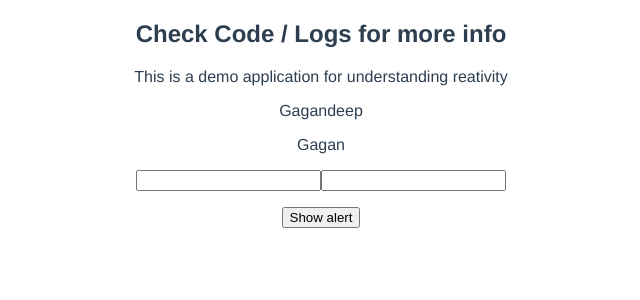
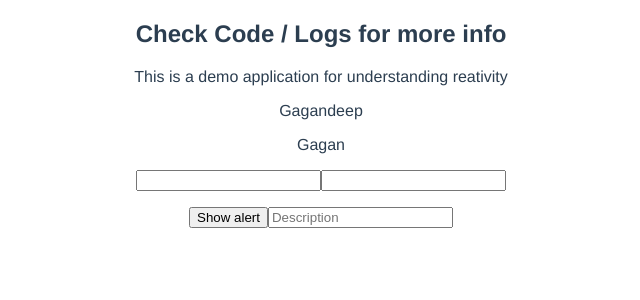
Before and after one commit to Gagandeep39/vue-composition-api-demo, a Vue app: page / in a window 1280 px wide. Shown: the top 300 px of the page, without its empty margins (319-959 px from the left). Built offline with nearby package versions, Linux system fonts and the light colour scheme.

Commit message:
Added 2 way binding

```diff
--- a/src/App.vue
+++ b/src/App.vue
@@ -8,6 +8,8 @@
     <input type="text" @input="setLastName" />
     <p>{{ fullName }}</p>
     <button @click="showAlert">Show alert</button>
+    <input type="text" v-model="description" placeholder="Description" />
+    {{ description }}
   </div>
 </template>
 
@@ -54,6 +56,11 @@ export default {
       lastName.value = event.target.value;
     }
     const fullName = computed(() => firstName.value + ' ' + lastName.value);
+
+    // ################ 2 way binding ################
+
+    const description = ref('');
+
     return {
       username,
       obj,
@@ -63,6 +70,7 @@ export default {
       setFirstName,
       setLastName,
       fullName,
+      description,
     };
   },
 };
```
Also changed, not shown: 1 other file (tests, documents, lock files or other folders).
